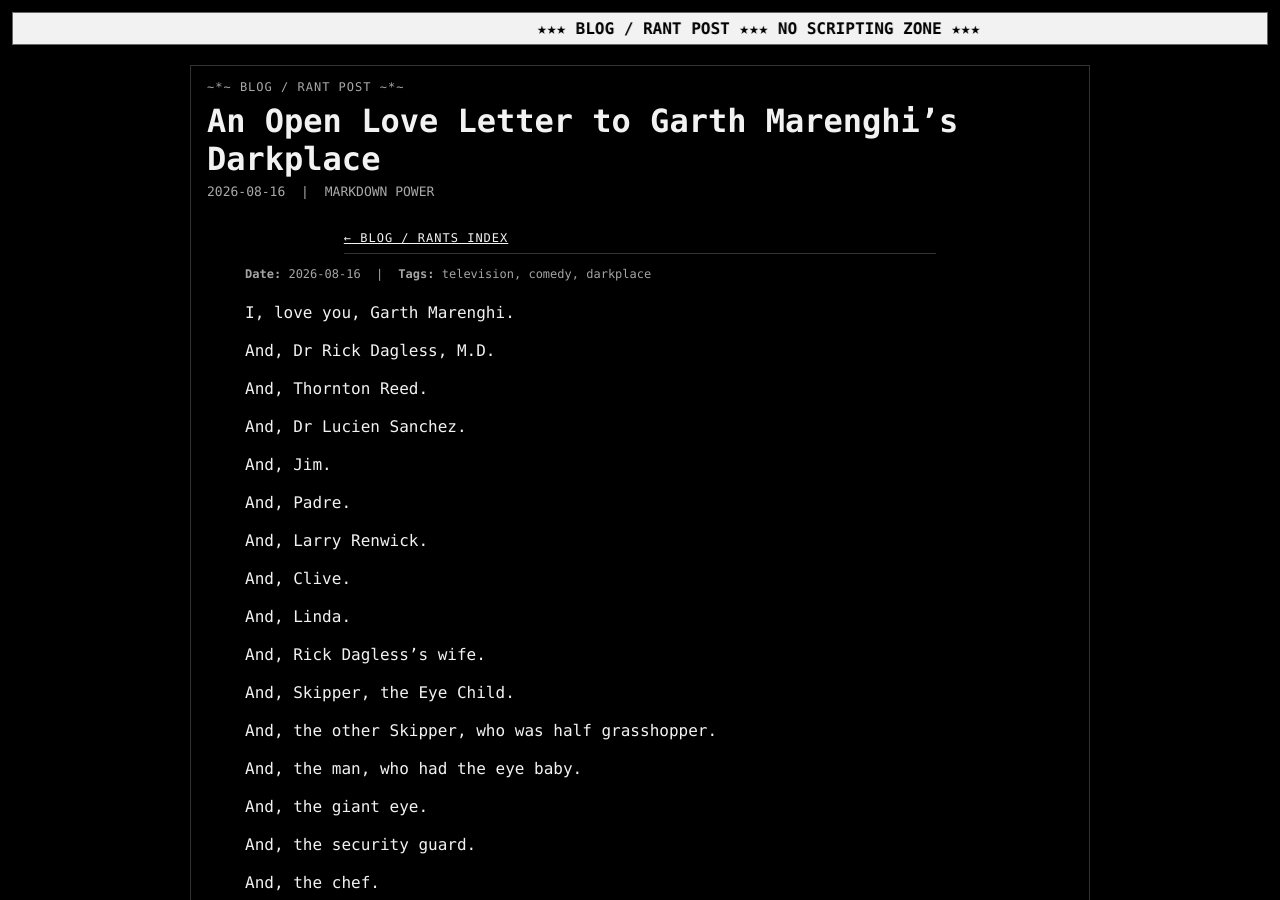
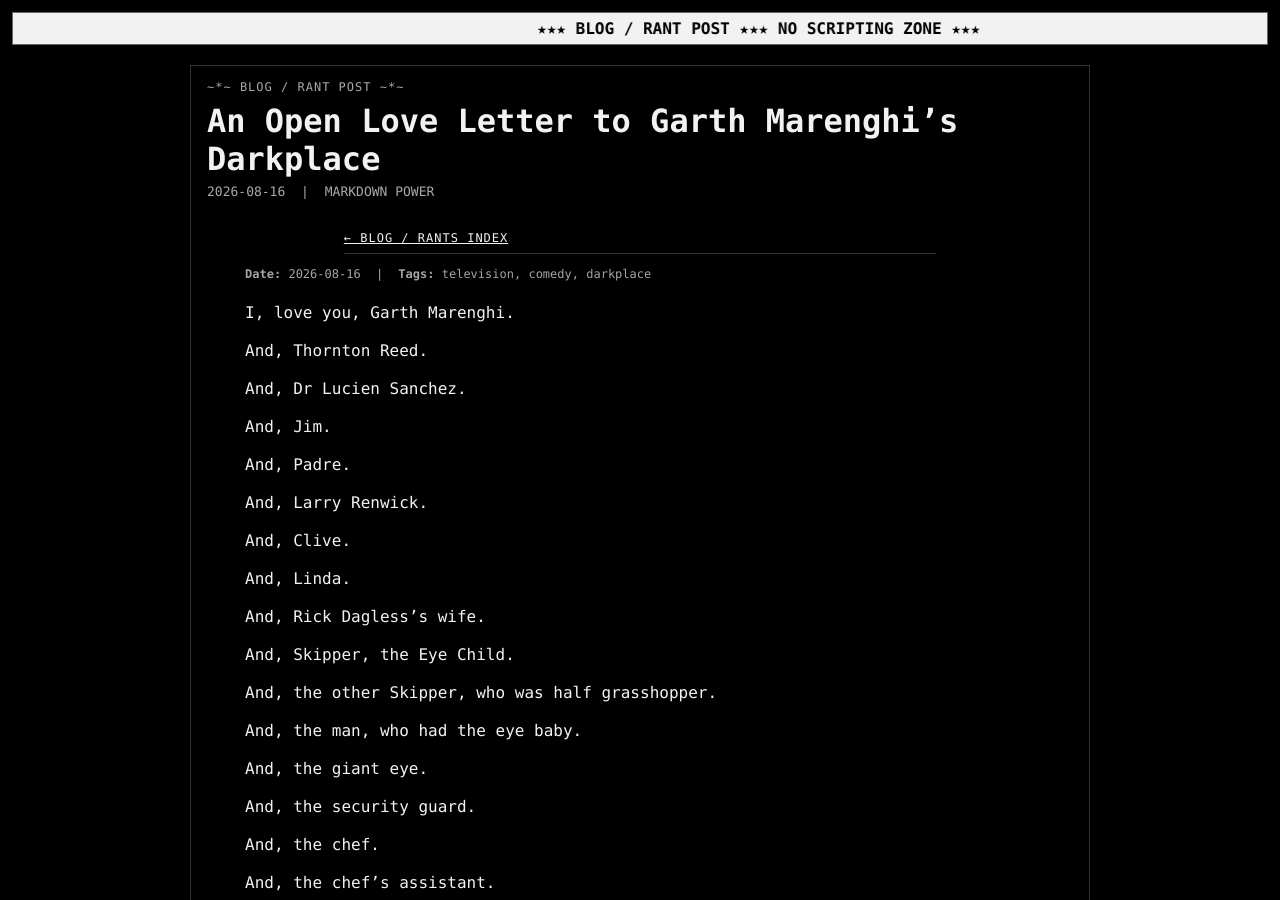
Before and after one commit to GnarGnarHead/GNARGNARHEAD.github.io, a Jekyll site: the page built from blogs/2026-08-16-an-open-love-letter-to-garth-marenghis-darkplace.md, in a window 1280 px wide and 900 px high. Built offline with Jekyll 4.4.1, drawn with Linux system fonts in a browser that asks for light colours.

Commit message:
Remove Rick Dagless from Darkplace list

```diff
--- a/blogs/2026-08-16-an-open-love-letter-to-garth-marenghis-darkplace.md
+++ b/blogs/2026-08-16-an-open-love-letter-to-garth-marenghis-darkplace.md
@@ -10,8 +10,6 @@
 ---
 
 I, love you, Garth Marenghi.
-
-And, Dr Rick Dagless, M.D.
 
 And, Thornton Reed.
 
```
